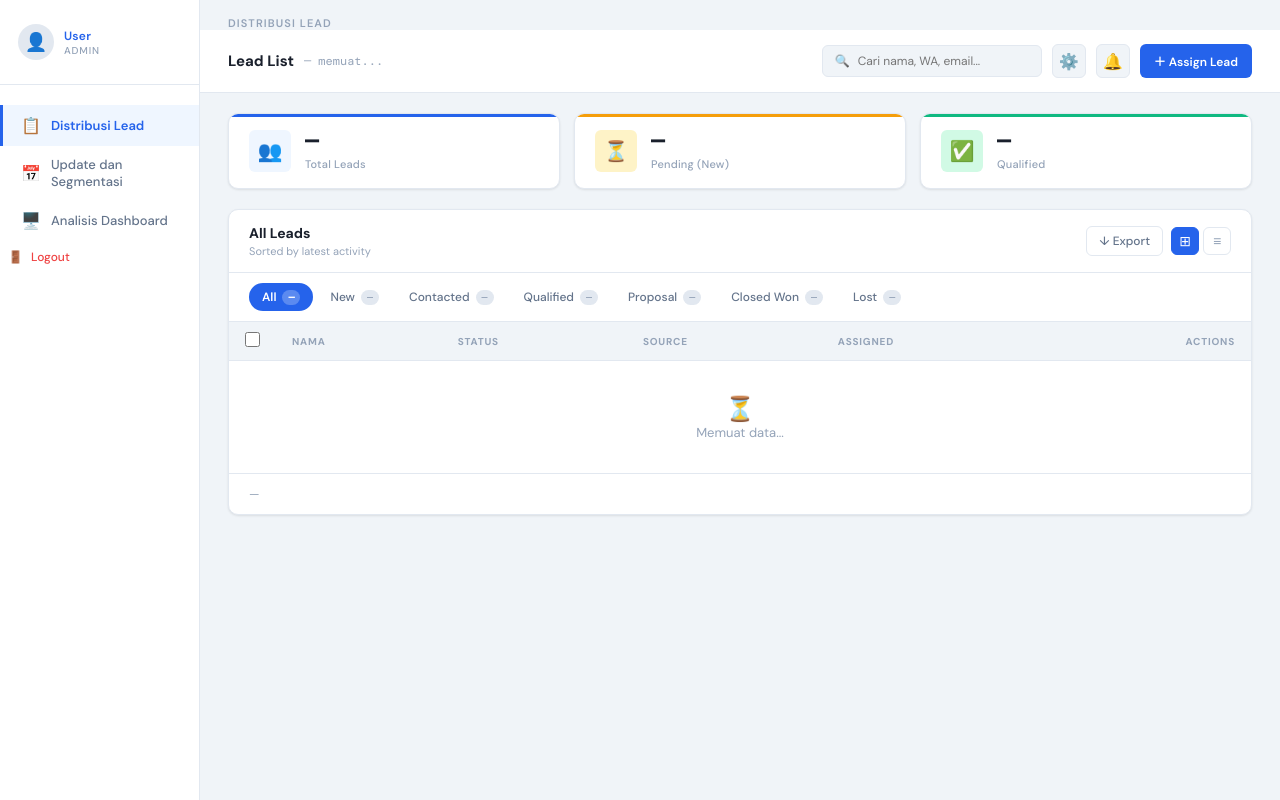
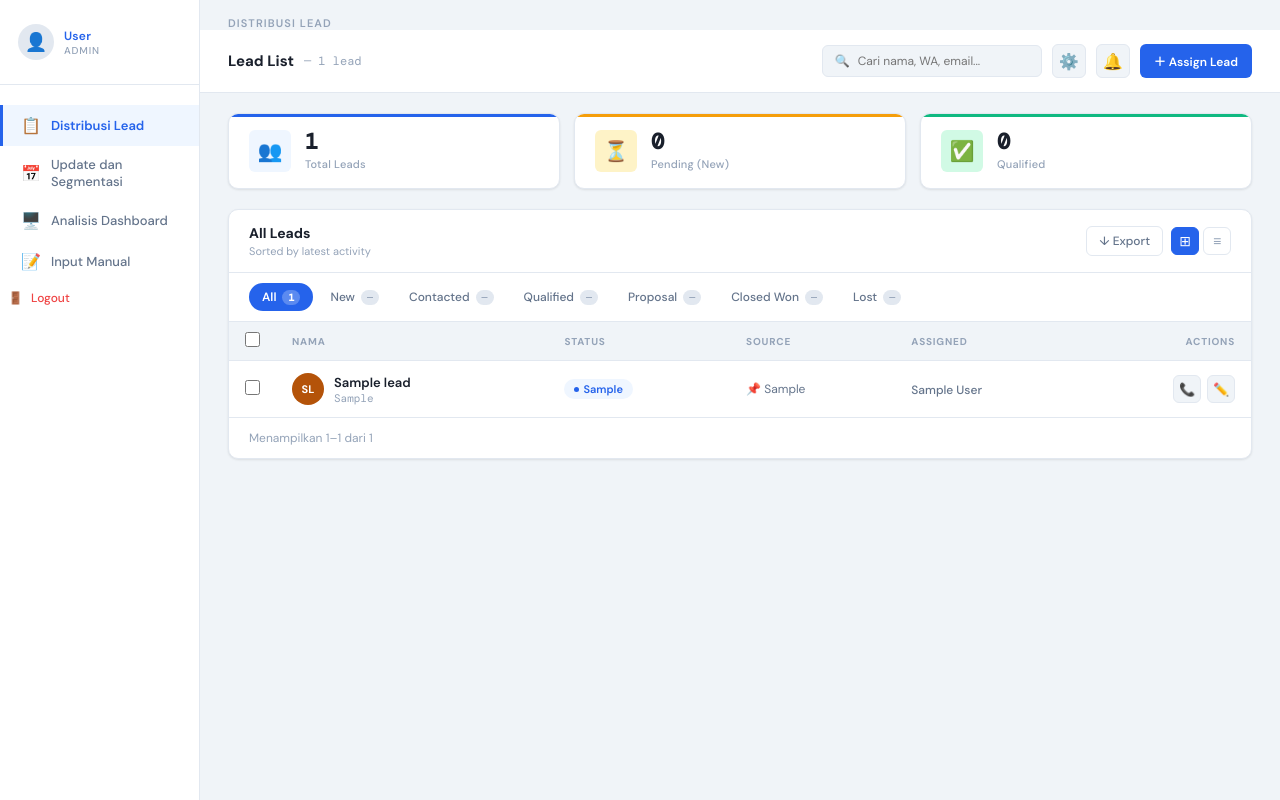
Before and after one commit to kelompok-3-topik-1/LeadFlow, a Django app: page /distribusi/ in a window 1280 px wide. Run offline with Django 5.2, Linux system fonts and the light colour scheme; tables that the repository leaves empty hold one stand-in row (values such as "Sample post").

Commit message:
nambah navigasi menu

```diff
--- a/leads/templates/leads/distribusi_lead.html
+++ b/leads/templates/leads/distribusi_lead.html
@@ -1647,29 +1647,31 @@ function initApp() {
   const userName = "{{ request.session.user_name|default:'' }}";
   const userRole = "{{ request.session.user_role|default:'' }}";
 
-  // Jika Django template tidak merender userId (misal literal string kosong),
-  // tetap lanjutkan load data tanpa redirect
-  if (!userId || userId === "{{ request.session.user_id|default:'' }}") {
-    // Template belum dirender oleh Django — skip redirect, langsung load
-    currentRole = 'admin';
-    document.getElementById('sb-username').textContent = 'User';
-    document.getElementById('sb-role-text').textContent = 'ADMIN';
-  } else {
+  // Cek apakah Django sudah merender template tags atau belum
+  const djangoRendered = userId !== "{{ request.session.user_id|default:'' }}" && userId !== '';
+
+  if (djangoRendered) {
     currentRole = userRole || 'admin';
     document.getElementById('sb-username').textContent = userName || 'User';
     document.getElementById('sb-role-text').textContent = currentRole.toUpperCase();
-  }
-
-  // Tampilkan dashboard sesuai role
-  if (currentRole === 'admin') {
-    document.getElementById('dash-admin').style.display = 'flex';
-    document.getElementById('dash-user').style.display  = 'none';
-    document.getElementById('nav-input-manual').style.display = 'flex';
   } else {
-    document.getElementById('dash-admin').style.display = 'none';
-    document.getElementById('dash-user').style.display  = 'flex';
-    document.getElementById('nav-input-manual').style.display = 'none';
-  }
+    // Fallback: Django belum merender — pakai nilai dari screenshot (nama & role sudah muncul via Django)
+    currentRole = userRole !== "{{ request.session.user_role|default:'' }}" ? userRole : 'admin';
+    document.getElementById('sb-username').textContent = userName !== "{{ request.session.user_name|default:'' }}" ? userName : 'User';
+    document.getElementById('sb-role-text').textContent = currentRole.toUpperCase();
+  }
+
+  // Tampilkan menu Input Manual untuk admin (gunakan optional chaining agar tidak error jika elemen tidak ada)
+  const navInputManual = document.getElementById('nav-input-manual');
+  if (navInputManual) {
+    navInputManual.style.display = currentRole === 'admin' ? 'flex' : 'none';
+  }
+
+  // Tampilkan dashboard admin/user jika elemen ada (opsional, tidak wajib ada)
+  const dashAdmin = document.getElementById('dash-admin');
+  const dashUser  = document.getElementById('dash-user');
+  if (dashAdmin) dashAdmin.style.display = currentRole === 'admin' ? 'flex' : 'none';
+  if (dashUser)  dashUser.style.display  = currentRole === 'admin' ? 'none' : 'flex';
 
   loadStats();
   loadLeads();
```
